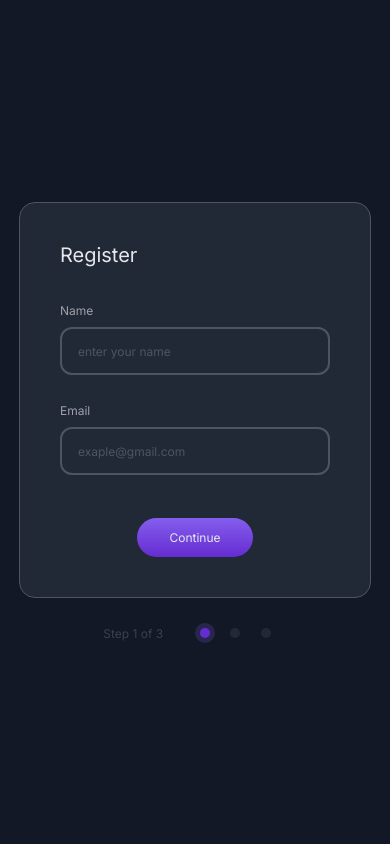
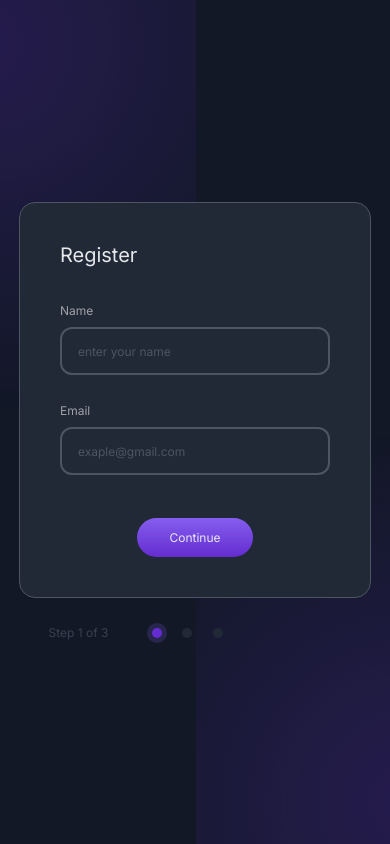
Before and after one commit to JurgisMegnis/music-player, a plain HTML site: page index.html in a window 390 px wide. Drawn offline with Linux system fonts and the light colour scheme.

Commit message:
Added media querry for mobile views and background element

```diff
--- a/index.html
+++ b/index.html
@@ -9,6 +9,8 @@
         <title>Registration form</title>
     </head>
     <body>
+        <div class="background-elem background-elem-1"></div>
+        <div class="background-elem background-elem-2"></div>
         <main>
             <form action="" class="form-wizard">
 
--- a/resources/styles/style.scss
+++ b/resources/styles/style.scss
@@ -50,6 +50,27 @@ body {
     color: $primary-light;
     display: grid;
     place-items: center;
+    overflow: hidden;
+
+    .background-elem {
+        width: 80vw;
+        height: 90vh;
+        background-image: url('../images/blur-radial.svg');
+        position: fixed;
+        background-position: center;
+        background-repeat: no-repeat;
+        transform-origin: 0 0;
+        z-index: -1;
+        opacity: .8;
+    }
+
+    .background-elem-1 {
+        transform: translate(-50%, -50%);
+    }
+
+    .background-elem-2 {
+        transform: translate(50%, 50%);
+    }
 
     main {
         display: flex;
@@ -222,11 +243,19 @@ ul {
 }
 
 .progress-container {
+    position: relative;
     p {
         @include label();
         color: $grey-300;
         display: inline-block;
         margin-right: 2rem;
+        position: absolute;
+        margin: 0;
+        width: 80px;
+        right: 110px;
+        height: 20px;
+        vertical-align: middle;
+        line-height: 22px;
     }
 
     ol, li {
@@ -249,3 +278,30 @@ ul {
         box-shadow: 0 0 0 5px rgba($color: $accent-100, $alpha: 0.2);
     }
 }
+
+@media (max-width: 850px) {
+    body {
+        .background-elem {
+            width: 110vw;
+            height: 90vh;
+            background-image: url('../images/blur-radial.svg');
+            position: fixed;
+            background-position: center;
+            background-repeat: no-repeat;
+            transform-origin: 0 0;
+        }
+
+        .background-elem-1 {
+            transform: translate(-50%, -50%);
+        }
+
+        .background-elem-2 {
+            transform: translate(50%, 50%);
+        }
+
+        main {
+            width: min(550px, 75%);
+        }
+    }
+
+}
```
Also changed, not shown: resources/styles/style.css, 1 other file.
